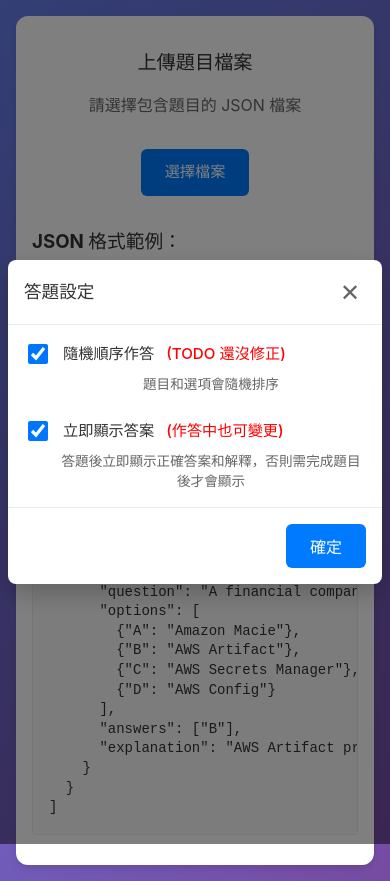
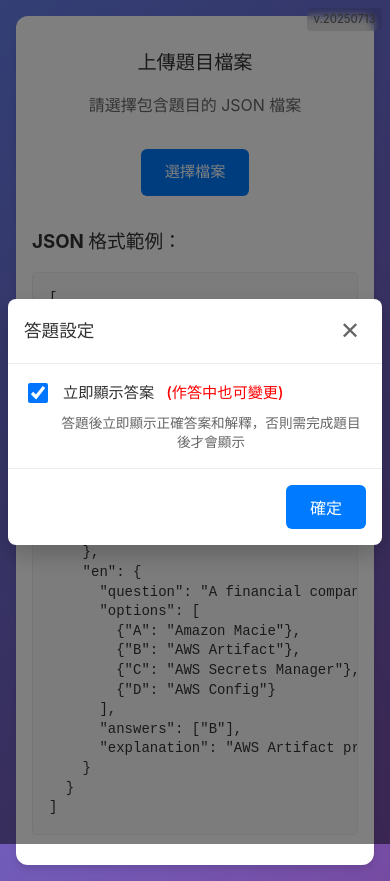
Before and after one commit to Meowccc/quiz, a React (Vite) app: page / in a window 390 px wide. Built offline with nearby package versions, Linux system fonts and the light colour scheme.

Commit message:
feat:
1. add version icon.
2. remove random checkbox.

```diff
--- a/src/App.tsx
+++ b/src/App.tsx
@@ -5,6 +5,8 @@ import { useQuiz } from './hooks/useQuiz'
 import type { QuizQuestion } from './types/quiz'
 import './App.css'
 import { SettingsModal } from './components/SettingsModal'
+import { VersionDisplay } from './components/VersionDisplay'
+import { APP_CONFIG } from './config/app'
 
 function App() {
   // const [initQuestions, setInitQuestions] = useState<QuizQuestion[]>([])
@@ -49,7 +51,7 @@ function App() {
   if (!isStarted) {
     return (
       <div className="app">
-
+        <VersionDisplay version={APP_CONFIG.version} />
         <QuizUploader onQuestionsLoaded={handleQuestionsLoaded} />
         <SettingsModal isOpen={isSettingsOpen} settings={settings} onSettingsChange={updateSettings} onClose={() => setIsSettingsOpen(false)} />
       </div>
@@ -58,6 +60,7 @@ function App() {
 
   return (
     <div className="app">
+      <VersionDisplay version={APP_CONFIG.version} />
       <div className="app-container">
         <Quiz
           questions={questions}
--- a/src/components/SettingsModal.tsx
+++ b/src/components/SettingsModal.tsx
@@ -50,7 +50,7 @@ export function SettingsModal({ isOpen, settings, onSettingsChange, onClose }: S
         </div>
 
         <div className="settings-modal-content">
-          <div className="setting-item">
+          {/* <div className="setting-item">
             <label className="setting-label">
               <input
                 type="checkbox"
@@ -62,7 +62,7 @@ export function SettingsModal({ isOpen, settings, onSettingsChange, onClose }: S
             <p className="setting-description">
               題目和選項會隨機排序
             </p>
-          </div>
+          </div> */}
 
           <div className="setting-item">
             <label className="setting-label">
--- /dev/null
+++ b/src/components/VersionDisplay.css
@@ -0,0 +1,22 @@
+.version-display {
+  position: fixed;
+  top: 1rem;
+  right: 1rem;
+  background: rgba(0, 0, 0, 0.1);
+  color: #666;
+  padding: 0.25rem 0.5rem;
+  border-radius: 4px;
+  font-size: 0.75rem;
+  font-weight: 500;
+  z-index: 1000;
+  backdrop-filter: blur(4px);
+}
+
+@media (max-width: 768px) {
+  .version-display {
+    top: 0.5rem;
+    right: 0.5rem;
+    font-size: 0.7rem;
+    padding: 0.2rem 0.4rem;
+  }
+}
--- /dev/null
+++ b/src/components/VersionDisplay.tsx
@@ -0,0 +1,13 @@
+import './VersionDisplay.css'
+
+interface VersionDisplayProps {
+  version?: string
+}
+
+export const VersionDisplay: React.FC<VersionDisplayProps> = ({ version = '0.0.0' }) => {
+  return (
+    <div className="version-display">
+      v.{version}
+    </div>
+  )
+}
--- /dev/null
+++ b/src/config/app.ts
@@ -0,0 +1,4 @@
+// 應用程式配置
+export const APP_CONFIG = {
+  version: '20250713' // 從 package.json 的 version 欄位同步
+} as const
--- a/src/types/quiz.ts
+++ b/src/types/quiz.ts
@@ -13,6 +13,7 @@ export interface QuizQuestion {
   question_no: number;
   zh: QuizContent;
   en: QuizContent;
+  cn: QuizContent; // 可選的中文內容
   isControversial?: boolean; // 是否為爭議題目
 }
 
```
